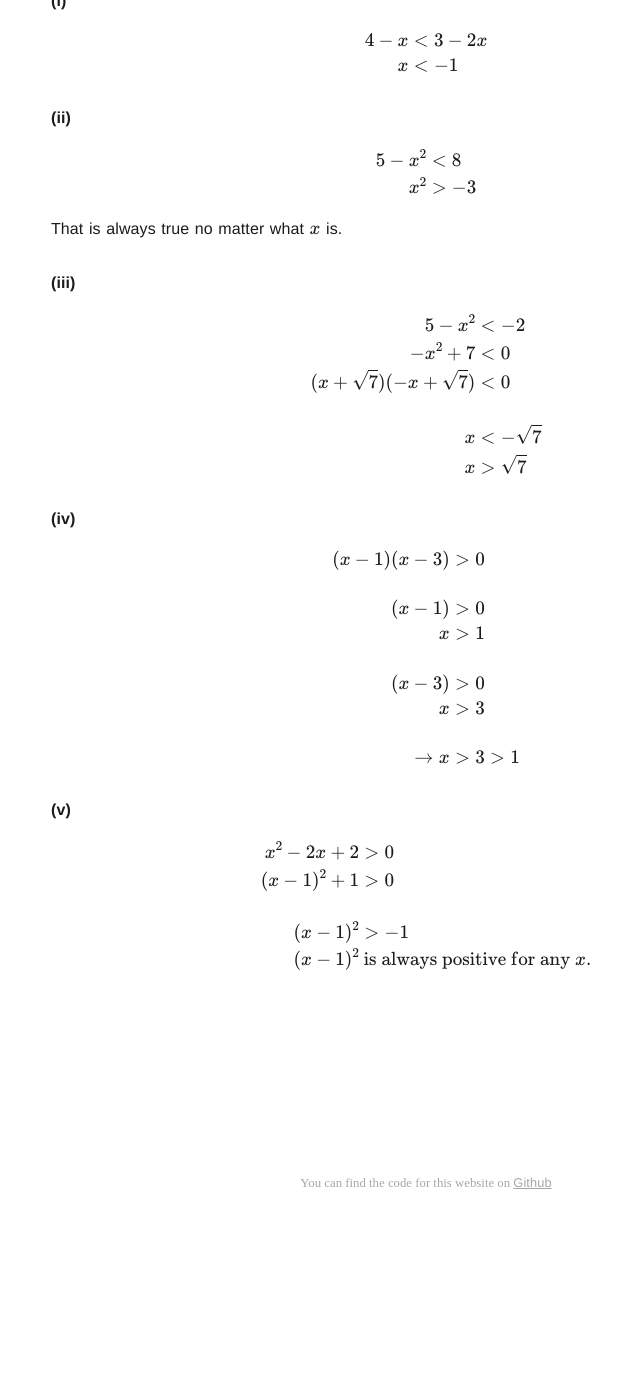
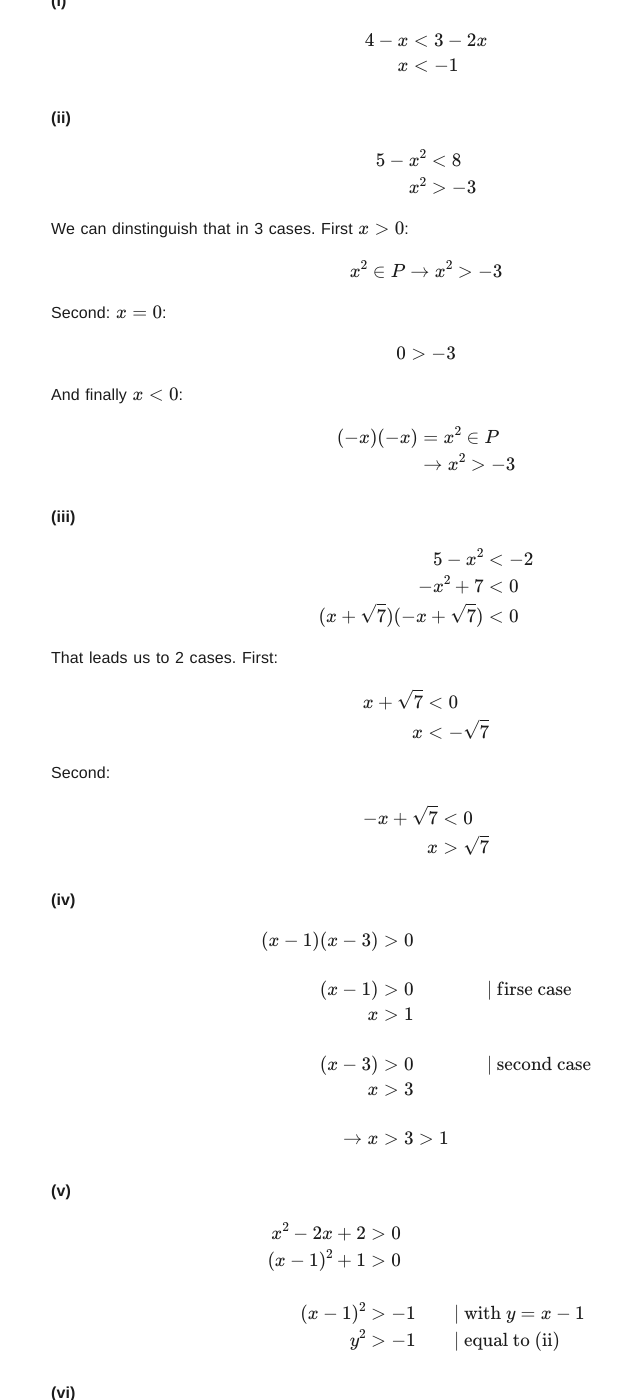
Before and after one commit to pheymann/paulheymann-website, a Jekyll site: the page built from _posts/spivak-calculus-solutions/2022-08-07-prologue-problem-4.md, in a window 1280 px wide and 1400 px high, scrolled down 192 px. Shown: the whole window, without its empty margins (214-854 px from the left). Built offline with Jekyll 4.4.1, drawn with Linux system fonts in a browser that asks for light colours; some of the changed text lies outside the part shown.

Commit message:
calculus: problem 4 add more cases

```diff
--- a/_posts/spivak-calculus-solutions/2022-08-07-prologue-problem-4.md
+++ b/_posts/spivak-calculus-solutions/2022-08-07-prologue-problem-4.md
@@ -31,7 +31,30 @@ Find all numbers $x$ for which these assertions are true.
     \end{align*}
   \]
 
-  That is always true no matter what $x$ is.
+  We can dinstinguish that in 3 cases. First $x > 0$:
+
+  \[
+    \begin{align*}
+      x^2 \in P \rightarrow x^2 > -3
+    \end{align*}
+  \]
+
+  Second: $x = 0$:
+
+  \[
+    \begin{align*}
+      0 > -3
+    \end{align*}
+  \]
+
+  And finally $x < 0$:
+
+  \[
+    \begin{align*}
+      (-x)(-x) &= x^2 \in P \\
+               &\rightarrow x^2 > -3
+    \end{align*}
+  \]
 </p>
 
 <p>
@@ -42,8 +65,21 @@ Find all numbers $x$ for which these assertions are true.
       5 - x^2 &< -2 \\
       -x^2 + 7 &< 0 \\
       (x + \sqrt{7})(-x + \sqrt{7}) &< 0 \\
-      \\
-      x &< -\sqrt{7} \\
+    \end{align*}
+  \]
+
+  That leads us to 2 cases. First:
+  \[
+    \begin{align*}
+      x + \sqrt{7} &< 0 \\
+      x &< -\sqrt{7}
+    \end{align*}
+  \]
+
+  Second:
+  \[
+    \begin{align*}
+      -x + \sqrt{7} &< 0 \\
       x &> \sqrt{7}
     \end{align*}
   \]
@@ -56,10 +92,10 @@ Find all numbers $x$ for which these assertions are true.
     \begin{align*}
       (x - 1)(x - 3) &> 0 \\
       \\
-      (x - 1) &> 0 \\
+      (x - 1) &> 0 && \text{| firse case} \\
       x &> 1 \\
       \\
-      (x - 3) &> 0 \\
+      (x - 3) &> 0 && \text{| second case}\\
       x &> 3 \\
       \\
       \rightarrow x &> 3 > 1
@@ -75,9 +111,125 @@ Find all numbers $x$ for which these assertions are true.
       x^2 - 2x + 2 &> 0 \\
       (x - 1)^2 + 1 &> 0 \\
       \\
-      (x - 1)^2 &> -1
-      \\
-      (x - 1)^2 &\text{ is always positive for any } x.
+      (x - 1)^2 &> -1 && \text{| with } y = x - 1 \\
+      y^2 &> -1 && \text{| equal to (ii)}
     \end{align*}
   \]
 </p>
+
+<p>
+  <strong>(vi)</strong>
+
+  \[
+    \begin{align*}
+      x^2 + x + 1 &> 2 \\
+      x^2 + x - 1 &> 0 \\
+      (x + \frac{1}{2})^2 - (\frac{1}{2})^2 - 1 &> 0 \\
+      (x + \frac{1}{2})^2 &> \frac{5}{4} \\
+      \sqrt{(x + \frac{1}{2})^2} &> \sqrt{\frac{5}{4}} \\
+      \pm(x + \frac{1}{2}) &> \frac{\sqrt{5}}{2}
+    \end{align*}
+  \]
+
+  First case:
+  \[
+    \begin{align*}
+      -x - \frac{1}{2} &> \frac{\sqrt{5}}{2} \\
+      x &< -\frac{1 - \sqrt{5}}{2}
+    \end{align*}
+  \]
+
+  Second case:
+  \[
+    \begin{align*}
+      x + \frac{1}{2} &> \frac{\sqrt{5}}{2} \\
+      x &> -\frac{1 + \sqrt{5}}{2}
+    \end{align*}
+  \]
+</p>
+
+<p>
+  <strong>(vii)</strong>
+
+  \[
+    \begin{align*}
+      x^2 - x + 10 &> 16 \\
+      x^2 - x - 6 &> 0 \\
+      (x - \frac{1}{2})^2 &> \frac{25}{4} \\
+      \pm (x - \frac{1}{2}) &> \frac{5}{2}
+    \end{align*}
+  \]
+
+  First case:
+  \[
+    \begin{align*}
+      x - \frac{1}{2} &> \frac{5}{2} \\
+      x &> 3
+    \end{align*}
+  \]
+
+  Second case:
+  \[
+    \begin{align*}
+      - x + \frac{1}{2} &> \frac{5}{2} \\
+      x &< -2
+    \end{align*}
+  \]
+</p>
+
+<p>
+  <strong>(viii)</strong>
+
+  \[
+    \begin{align*}
+      x^2 + x + 1 &> 0 \\
+      (x + \frac{1}{2})^2 - \frac{1}{4} + 1 &> 0 \\
+      \pm (x + \frac{1}{2}) &> \frac{\sqrt{-3}}{2} && \text{| complex numbers!}
+    \end{align*}
+  \]
+
+  We can by pass the complex numbers by rephrasing the problem to $x^2 + x > -1$ and check if there is a scenario where the left
+  expression ever becomes negative. For $x \geq 0 \rightarrow x^2 + x > 0$ and for $x < 0 \rightarrow x^2 \in P$. The expression then
+  never reaches $-1$. That means, every $x$ is possible.
+</p>
+
+<p>
+  <strong>(ix)</strong>
+
+  \[
+    \begin{align*}
+      (x - \pi)(x + 5)(x - 3) &> 0
+    \end{align*}
+  \]
+
+  From that:
+  <ul>
+    <li>$x > \pi$</li>
+    <li>$x > -5$</li>
+    <li>$x > 3$</li>
+  </ul>
+  <br/>
+  Hence, $x > \pi$.
+</p>
+
+<p>
+  <strong>(x)</strong>
+
+  \[
+    \begin{align*}
+      (x - \sqrt[3]{2})(x - \sqrt{2}) &> 0 \\
+      \\
+      x &> \sqrt{2} && \text{| conclusion from 1. and 2. case}
+    \end{align*}
+  \]
+</p>
+
+<!-- <p>
+  <strong>()</strong>
+
+  \[
+    \begin{align*}
+
+    \end{align*}
+  \]
+</p> -->
```
